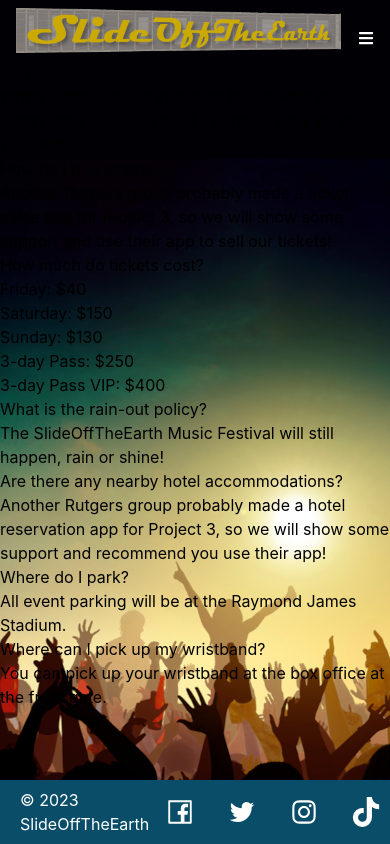
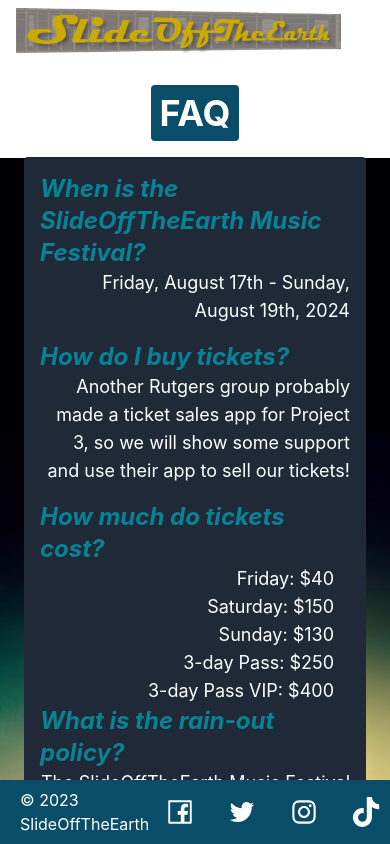
Before and after one commit to AuTangen/Slide_Off_The_Earth, a React (Create React App) app in the folder client/: page /faq in a window 390 px wide. Shown: the top 844 px of the page. Built offline with nearby package versions, Linux system fonts and the light colour scheme; no server answers.

Commit message:
fixed news and faq, slightly changed artists layout

```diff
--- a/client/src/App.css
+++ b/client/src/App.css
@@ -102,7 +102,7 @@
 }
 
 .artist-section {
-  @apply container flex flex-col justify-center items-center w-full h-full gap-4 mx-auto py-8;
+  @apply container flex flex-col justify-center items-center w-full h-full gap-4 mx-auto pb-8;
 }
 
 .artists {
@@ -117,12 +117,40 @@
   @apply text-xl mb-2 font-bold;
 }
 
+.add-artist-btn {
+  @apply block w-40 mx-auto mb-4 rounded-md bg-primary mt-2 px-3 py-2 text-sm font-semibold text-white shadow-sm hover:bg-[#05BFDB] hover:text-black ;
+}
+
 /* Add Artist */
+
 .add-artist {
   @apply text-4xl text-center;
 }
 .add-artist-container {
   @apply container flex flex-col w-full h-full px-6 my-auto text-white;
+}
+
+/* News */
+.news-wrap {
+  @apply mt-4 p-4 bg-gray-800;
+}
+
+/* FAQ */
+.faq-wrap {
+  @apply mt-4 mb-20 p-4 bg-gray-800 rounded;
+}
+
+.faq-wrap h2 {
+  @apply text-2xl text-[#088395] font-bold;
+  font-style: italic;
+}
+
+.faq-wrap p {
+  @apply text-lg text-right pb-4;
+}
+
+.faq-wrap ul li {
+  @apply text-lg text-right;
 }
 
 /* Footer */
@@ -169,18 +197,39 @@
     @apply text-6xl text-center justify-center align-middle text-white font-bold bg-secondary rounded py-6 px-2 w-96 mx-auto;
   }
 
-  .artist-section {
-    @apply container grid w-full h-full lg:grid-cols-2 gap-4 mx-auto py-8;
+  .artist-container {
+    @apply container w-full h-full flex flex-col align-middle items-center justify-center mx-auto px-10 pt-20 pb-40;
   }
 
-  .artist-container {
-    @apply container flex flex-col items-center justify-center mx-auto px-10 py-40;
+  .add-artist-btn {
+    @apply block w-full rounded-md bg-primary mt-2 px-3 pt-2 text-sm font-semibold text-white shadow-sm hover:bg-[#05BFDB] hover:text-black ;
+  }
+
+  .artist-section {
+    @apply grid xl:grid-cols-2 justify-center gap-1;
+  }
+
+  .artist-card {
+    @apply flex-1 w-full h-full;
   }
 
   .add-artist-container {
     @apply container flex flex-col w-full h-full mx-auto px-10 mt-20 text-white;
   }
 
+  .faq-wrap h2 {
+    @apply text-4xl text-[#088395] font-bold;
+    font-style: italic;
+  }
+
+  .faq-wrap p {
+    @apply text-xl text-right pb-4;
+  }
+
+  .faq-wrap ul li {
+    @apply text-xl text-right;
+  }
+
   .footer {
     @apply text-lg;
   }
--- a/client/src/components/Artists.js
+++ b/client/src/components/Artists.js
@@ -34,7 +34,6 @@
 
     const outputArtists = (artists) => {
         return (
-            <div className="artist-section">
             <div key={artists._id} className="artists">
 
                 <NavLink to='/artist/${artists._id}'><img src={bando} alt="the band" className="w-full" /></NavLink>
@@ -55,7 +54,6 @@
             )} */}
             </div>
             </div>
-            </div>
         );
     }
     return (
@@ -64,23 +62,21 @@
             <section className="artist-container">
 
             <h2 className="section-title">ARTISTS</h2>
-            <section className='artist-section'>
+            {props.user && (
+                <NavLink to="/addartist">
+                    <button
+                        className="add-artist-btn"
+                        id='add-band'>
+                            Add Artist
+                    </button>
+                </NavLink>)}
+                <div className="artist-section">
                 {artists.map(outputArtists)}
-            </section>
+                </div>
 
-            {props.user && (<NavLink to="/addartist"><button className="submit-btn" id='add-band'>Add Artist</button></NavLink>)}
             {/* <div class='artist-container'>
                 <div>Band 1</div>
             </div> */}
-            {props.user && (
-                <NavLink to='/addartist'>
-                    <button
-                        id='add-band'>
-                        Add Artist
-                    </button>
-                </NavLink>
-                )
-            }
 
             </section>
 
--- a/client/src/components/FAQ.js
+++ b/client/src/components/FAQ.js
@@ -5,38 +5,40 @@
 
     return (
         <>
+        <div className="add-artist-container">
+            <div className="section-title"><h2>FAQ</h2></div>
 
-            <h2>FAQ</h2>
+            <div class='faq-wrap'>
+                <h2>When is the SlideOffTheEarth Music Festival?</h2>
+                <p>Friday, August 17th - Sunday, August 19th, 2024</p>
 
-            <div class='FAQ-container'>
-                <h3>When is the SlideOffTheEarth Music Festival</h3>
-                <p>Friday, May 19, 2023 6PM - Sunday, May 21, 2023 11:00PM</p>
-
-                <h3>How do I buy tickets?</h3>
+                <h2>How do I buy tickets?</h2>
                 <p>Another Rutgers group probably made a ticket sales app for Project 3, so we will show some support and use their app to sell our tickets!</p>
 
-                <h3>How much do tickets cost?</h3>
+                <h2>How much do tickets cost?</h2>
                     <ul>
-                        <p>Friday: $40</p>
-                        <p>Saturday: $150</p>
-                        <p>Sunday: $130</p>
-                        <p>3-day Pass: $250</p>
-                        <p>3-day Pass VIP: $400</p>
+                        <li>Friday: $40</li>
+                        <li>Saturday: $150</li>
+                        <li>Sunday: $130</li>
+                        <li>3-day Pass: $250</li>
+                        <li>3-day Pass VIP: $400</li>
                     </ul>
 
-                <h3>What is the rain-out policy?</h3>
+                <h2>What is the rain-out policy?</h2>
                 <p>The SlideOffTheEarth Music Festival will still happen, rain or shine!</p>
 
-                <h3>Are there any nearby hotel accommodations?</h3>
+                <h2>Are there any nearby hotel accommodations?</h2>
                 <p>Another Rutgers group probably made a hotel reservation app for Project 3, so we will show some support and recommend you use their app!</p>
 
-                <h3>Where do I park?</h3>
+                <h2>Where do I park?</h2>
                 <p>All event parking will be at the Raymond James Stadium.</p>
 
-                <h3>Where can I pick up my wristband?</h3>
+                <h2>Where can I pick up my wristband?</h2>
                 <p>You can pick up your wristband at the box office at the front gate.</p>
 
             </div>
+        </div>
+
 
         </>
     )
--- a/client/src/components/Login.js
+++ b/client/src/components/Login.js
@@ -38,7 +38,7 @@
     return (
         <>
             <div class='add-artist-container'>
-                <h2 className="section-title pb-10">Login</h2>
+                <div className="section-title"><h2>Login</h2></div>
                 <form onSubmit={submitLogin}>
                     <div className="form-container">
                         <div className="col-span-full mt-2">
--- a/client/src/components/News.js
+++ b/client/src/components/News.js
@@ -8,38 +8,29 @@
 
             <h2>NEWS</h2>
 
-            <div class='news-container'>
+            <div className='add-artist-container'>
+                <div className="section-title"><h2>News</h2></div>
 
-                <div class='news-post'>
-
-                    <div class='news-title-date'>
-                        <h3>New Artists Confirmed</h3>
-                        <p>Tuesday, May 16, 2023 3:33PM</p>
-                    </div>
-                    <div class='news-content'>
-
-                    <p>Three new artists have just officially confirmed they will join SlideOffTheEarth Music Festival this year!</p>
-                        <ul>
-                            <li>The Merge Conflicts</li>
-                            <li>Export Modules</li>
-                            <li>Error Handling</li>
+<div className="news-wrap">
+<ol class="dark:border-gray-700">
+    <li class="mb-10 ml-4">
+        <div class="absolute w-3 h-3 bg-gray-200 rounded-full mt-1.5 -left-1.5 border border-white dark:border-gray-900 dark:bg-gray-700"></div>
+        <time class="mb-1 text-sm font-normal leading-none text-white">Tuesday, May 16, 2023 3:33PM</time>
+        <h3 class="text-lg font-semibold text-white">New Artists Confirmed</h3>
+        <p class="mb-4 text-base font-normal text-white pl-4"><ul className="leading-relaxed">Three new artists have just officially confirmed they will join SlideOffTheEarth Music Festival this year!
+                            <li><span className="bg-black p-1">The Merge Conflicts</span></li>
+                            <li><span className="bg-black p-1">Export Modules</span></li>
+                            <li><span className="bg-black p-1">Error Handling</span></li>
                         </ul>
 
-                    <p>For those of you who follow us on social media, you know how excited we are for all three of these bands!  Make sure you buy your tickets today before they sell out!</p>
+                    <p>For those of you who follow us on social media, you know how excited we are for all three of these bands!  Make sure you buy your tickets today before they sell out!</p></p>
 
-                    </div>
-                </div>
-
-                <div class='news-post'>
-
-                    <div class='news-title-date'>
-                        <h3>Returning Artists Confirmed</h3>
-                        <p>Saturday, May 13, 2023 2:46PM</p>
-                    </div>
-                    <div class='news-content'>
-
-                    <p>Here are the artists that have confirmed their return to the SlideOffTheEarth Music Festival this year!</p>
-                        <ul>
+    </li>
+    <li class="mb-10 ml-4">
+        <div class="absolute w-3 h-3 bg-gray-200 rounded-full mt-1.5 -left-1.5 border border-white dark:border-gray-900 dark:bg-gray-700"></div>
+        <time class="mb-1 text-sm font-normal leading-none text-white">Saturday, May 13, 2023 2:46PM</time>
+        <h3 class="text-lg font-semibold text-white">Returning Artists Confirmed</h3>
+        <p class="mb-4 text-base font-normal text-white pl-4"><ul className="leading-relaxed">Here are the artists that have confirmed their return to the SlideOffTheEarth Music Festival this year!
                             <li>Package JSON</li>
                             <li>Hello from the Server Side</li>
                             <li>KnowSQL</li>
@@ -47,12 +38,15 @@
                             <li>Undefined</li>
                         </ul>
 
-                    <p>Each artist has also confirmed a new set list for this year, so you won't want to miss it!</p>
+                    <p>Each artist has also confirmed a new set list for this year, so you won't want to miss it!</p></p>
 
-                    </div>
+    </li>
+
+</ol>
+
+</div>
                 </div>
 
-            </div>
 
         </>
     )
```
